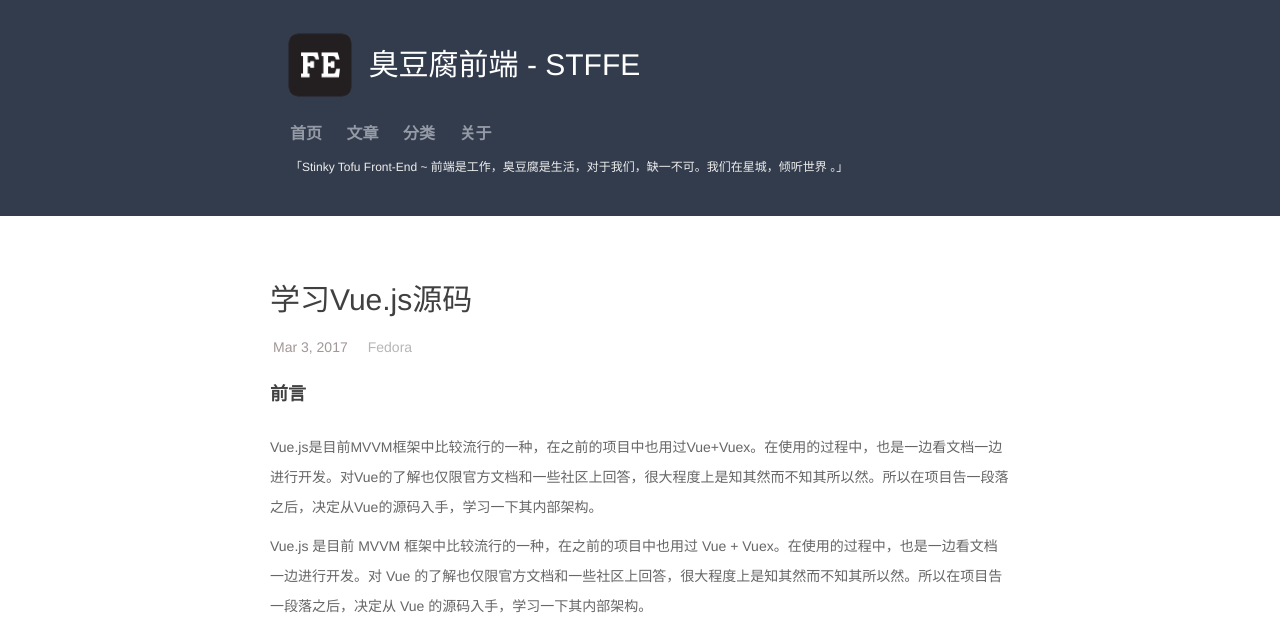
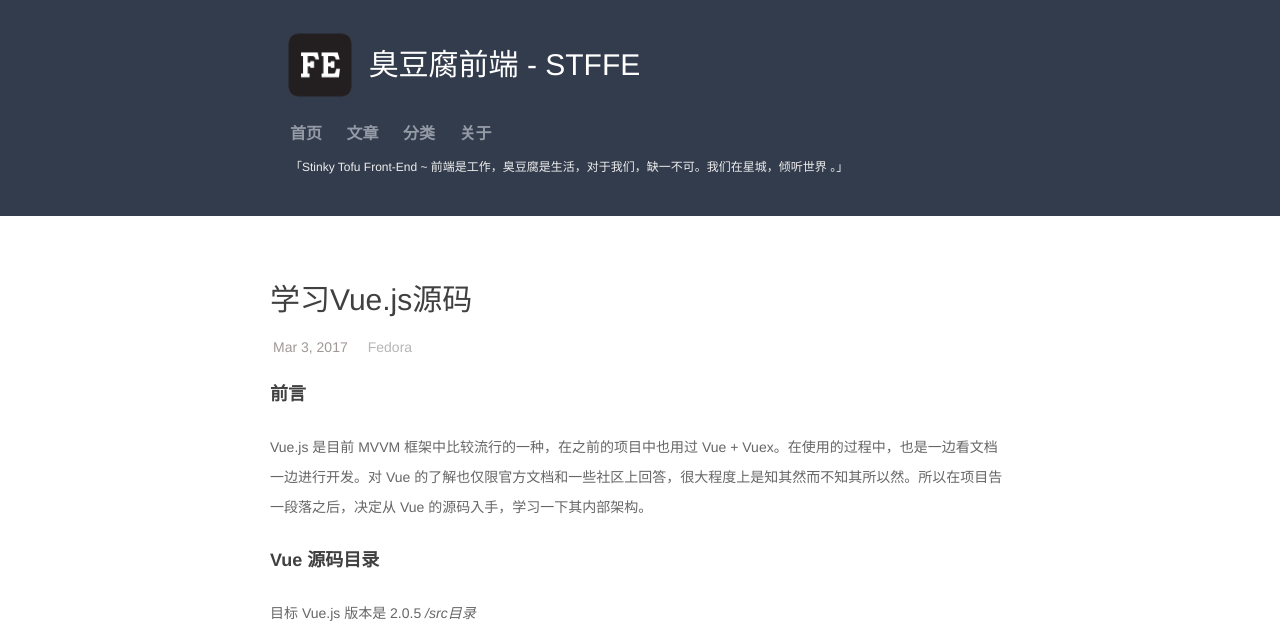
Before and after one commit to STFFE/stffe.github.com, a Jekyll site: the page built from _posts/2017-03-03-学习Vue源码.markdown, in a window 1280 px wide and 900 px high, cut to the strip 0-634 px from the top of the window. Built offline with Jekyll 4.4.1, drawn with Linux system fonts in a browser that asks for light colours; comment, search, counter and statistics services are not loaded.

Commit message:
去掉比较的第一段。

```diff
--- a/_posts/2017-03-03-学习Vue源码.markdown
+++ b/_posts/2017-03-03-学习Vue源码.markdown
@@ -7,8 +7,6 @@
 homepage: "luzuoquan.github.io/2017/03/02/%E5%AD%A6%E4%B9%A0Vue%E6%BA%90%E7%A0%81/"
 ---
 ### 前言
-Vue.js是目前MVVM框架中比较流行的一种，在之前的项目中也用过Vue+Vuex。在使用的过程中，也是一边看文档一边进行开发。对Vue的了解也仅限官方文档和一些社区上回答，很大程度上是知其然而不知其所以然。所以在项目告一段落之后，决定从Vue的源码入手，学习一下其内部架构。
-
 Vue.js 是目前 MVVM 框架中比较流行的一种，在之前的项目中也用过 Vue + Vuex。在使用的过程中，也是一边看文档一边进行开发。对 Vue 的了解也仅限官方文档和一些社区上回答，很大程度上是知其然而不知其所以然。所以在项目告一段落之后，决定从 Vue 的源码入手，学习一下其内部架构。
 
 ### Vue 源码目录
```
